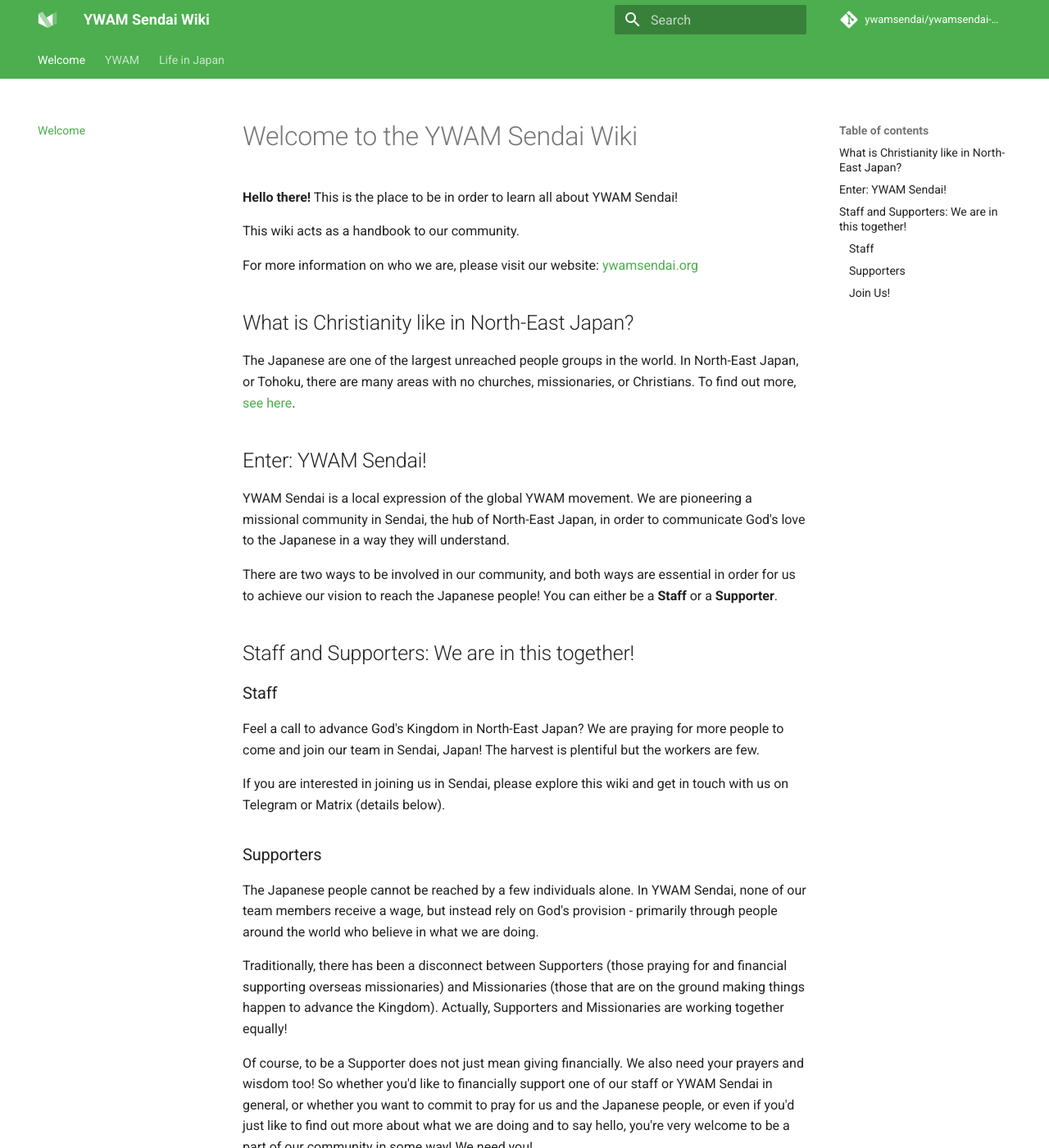
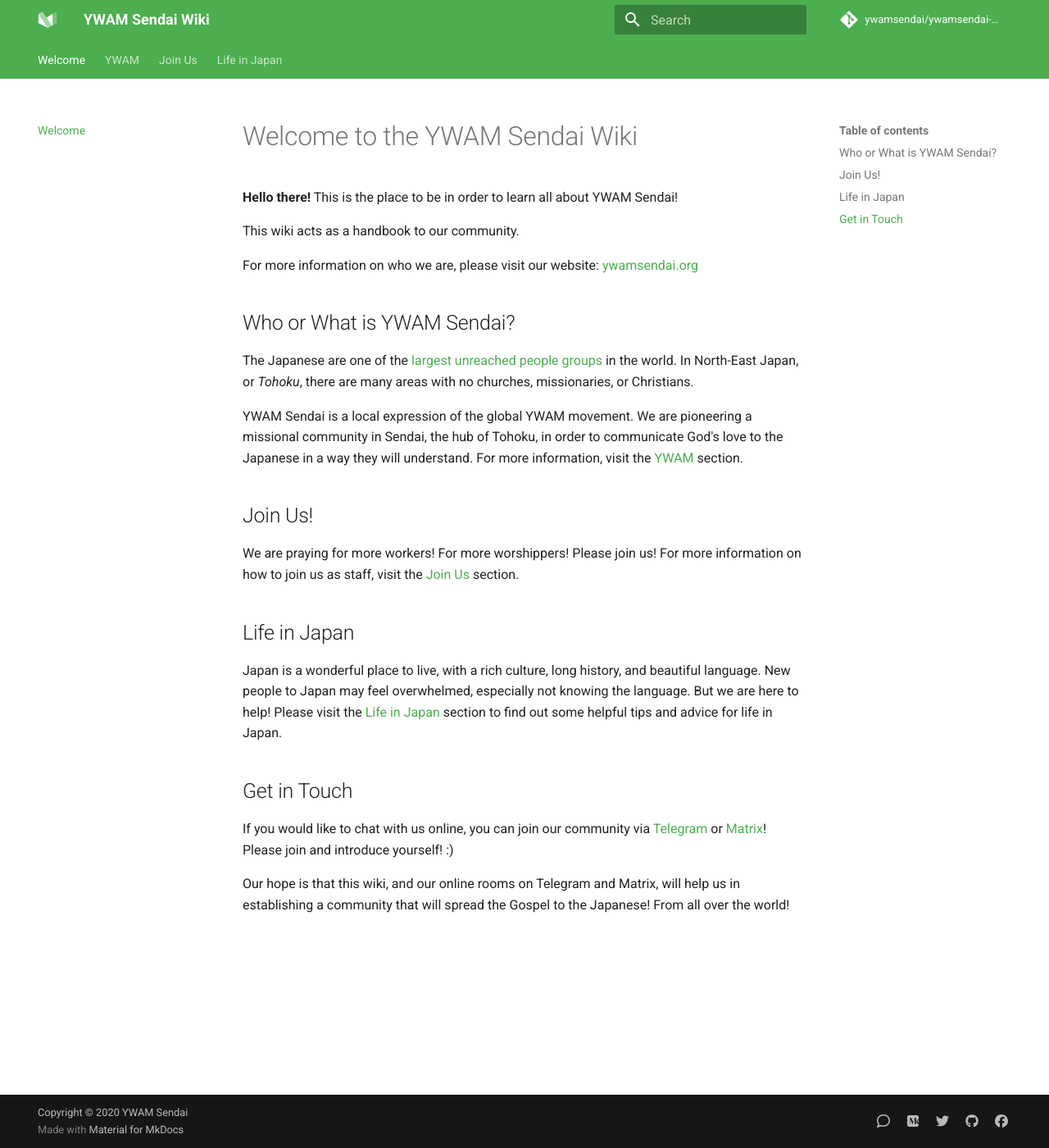
Before and after one commit to ywamsendai/ywamsendai-wiki, an MkDocs documentation site: the page built from docs/index.md, in a window 1280 px wide and 1400 px high. Shown: the whole window at 82% size. Built offline with MkDocs 1.6.1 and Material for MkDocs 9.7.7, drawn with Linux system fonts in a browser that asks for light colours; comment, search, counter and statistics services are not loaded; some of the changed text lies outside the part shown.

Commit message:
changed index page content and created join us section

```diff
--- a/docs/index.md
+++ b/docs/index.md
@@ -6,36 +6,22 @@
 
 For more information on who we are, please visit our website: [ywamsendai.org](https://www.ywamsendai.org)
 
-## What is Christianity like in North-East Japan?
+## Who or What is YWAM Sendai?
 
-The Japanese are one of the largest unreached people groups in the world. In North-East Japan, or Tohoku, there are many areas with no churches, missionaries, or Christians. To find out more, [see here](/ywam/whyjapan).
+The Japanese are one of the [largest unreached people groups](/ywam/whyjapan) in the world. In North-East Japan, or *Tohoku*, there are many areas with no churches, missionaries, or Christians.
 
-## Enter: YWAM Sendai!
+YWAM Sendai is a local expression of the global YWAM movement. We are pioneering a missional community in Sendai, the hub of Tohoku, in order to communicate God's love to the Japanese in a way they will understand. For more information, visit the [YWAM](ywam/ywam.md) section.
 
-YWAM Sendai is a local expression of the global YWAM movement. We are pioneering a missional community in Sendai, the hub of North-East Japan, in order to communicate God's love to the Japanese in a way they will understand.
+## Join Us!
 
-There are two ways to be involved in our community, and both ways are essential in order for us to achieve our vision to reach the Japanese people! You can either be a **Staff** or a **Supporter**.
+We are praying for more workers! For more worshippers! Please join us! For more information on how to join us as staff, visit the [Join Us](ywam/join.md) section.
 
-## Staff and Supporters: We are in this together!
+## Life in Japan
 
-### Staff
+Japan is a wonderful place to live, with a rich culture, long history, and beautiful language. New people to Japan may feel overwhelmed, especially not knowing the language. But we are here to help! Please visit the [Life in Japan](lifeinjapan/culture.md) section to find out some helpful tips and advice for life in Japan.
 
-Feel a call to advance God's Kingdom in North-East Japan? We are praying for more people to come and join our team in Sendai, Japan! The harvest is plentiful but the workers are few.
+## Get in Touch
 
-If you are interested in joining us in Sendai, please explore this wiki and get in touch with us on Telegram or Matrix (details below).
-
-### Supporters
-
-The Japanese people cannot be reached by a few individuals alone. In YWAM Sendai, none of our team members receive a wage, but instead rely on God's provision - primarily through people around the world who believe in what we are doing.
-
-Traditionally, there has been a disconnect between Supporters (those praying for and financial supporting overseas missionaries) and Missionaries (those that are on the ground making things happen to advance the Kingdom). Actually, Supporters and Missionaries are working together equally!
-
-Of course, to be a Supporter does not just mean giving financially. We also need your prayers and wisdom too! So whether you'd like to financially support one of our staff or YWAM Sendai in general, or whether you want to commit to pray for us and the Japanese people, or even if you'd just like to find out more about what we are doing and to say hello, you're very welcome to be a part of our community in some way! We need you!
-
-### Join Us!
-
-So whether you want to join us in Sendai, or you want to support us from afar, please join us!
-
-You can join our community via [Telegram](https://t.me/joinchat/O4PX5BsUYLG64lCazgT8Ng) or [Matrix](https://app.element.io/#/group/+ywamsendai:matrix.org)! Please join and introduce yourself! :)
+If you would like to chat with us online, you can join our community via [Telegram](https://t.me/joinchat/O4PX5BsUYLG64lCazgT8Ng) or [Matrix](https://app.element.io/#/group/+ywamsendai:matrix.org)! Please join and introduce yourself! :)
 
 Our hope is that this wiki, and our online rooms on Telegram and Matrix, will help us in establishing a community that will spread the Gospel to the Japanese! From all over the world!
--- a/mkdocs.yml
+++ b/mkdocs.yml
@@ -99,20 +99,21 @@
 nav:
     - Welcome: index.md
     - YWAM:
-        - Why Japan?: ywam/whyjapan.md
         - About YWAM International: ywam/ywam.md
         - Purpose, Beliefs & Values: ywam/values.md
         - Legacy Words & Covenants : ywam/covenants.md
         - About YWAM Sendai: ywam/ywamsendai.md
+        - Why Japan?: ywam/whyjapan.md
         - Life in YWAM Sendai: ywam/ywamsendailife.md
+        - Tools: ywam/tools.md
+        - Donate: ywam/donate.md
+    - Join Us:
+        - Onboarding Process: ywam/join.md
         - Staff Expectations: ywam/commitments.md
-        - Join: ywam/join.md
+        - Staff Terms & Conditions: ywam/terms.md
         - Finances: ywam/finances.md
         - Fundraising: ywam/fundraising.md
         - Visa: ywam/visa.md
-        - Tools: ywam/tools.md
-        - Donate: ywam/donate.md
-        - Terms: ywam/terms.md
     - Life in Japan:
         - Culture: lifeinjapan/culture.md
         - Language: lifeinjapan/language.md
```
Also changed, not shown: docs/indexold.md (added, +41 -0 lines).
